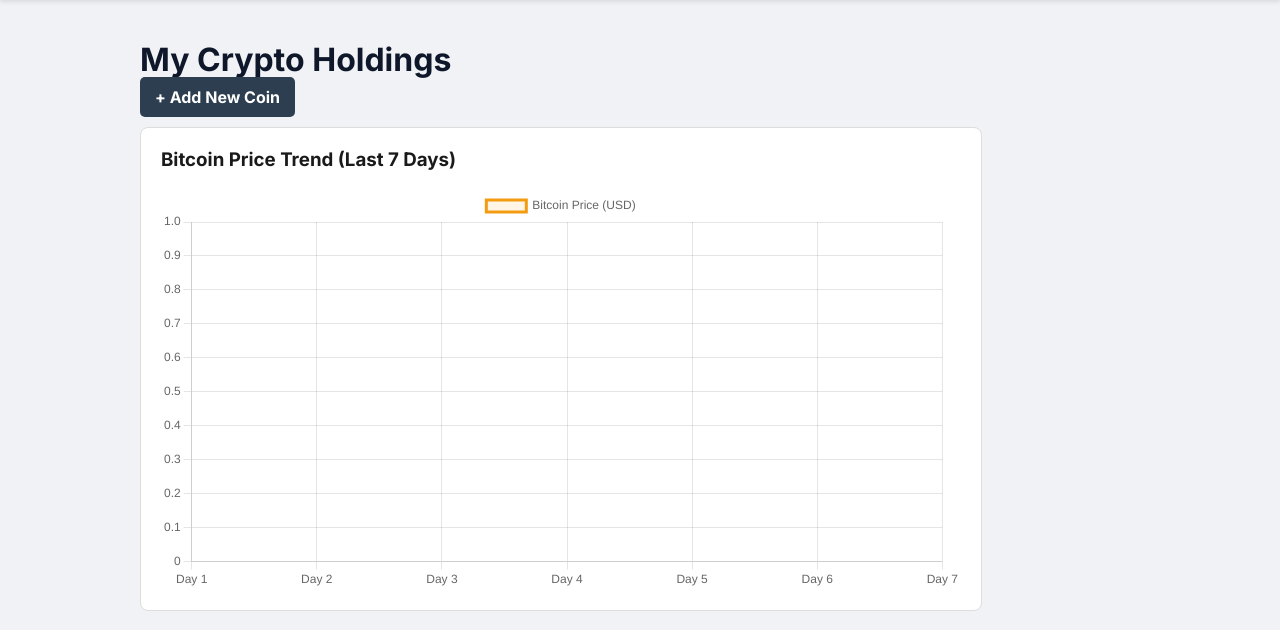
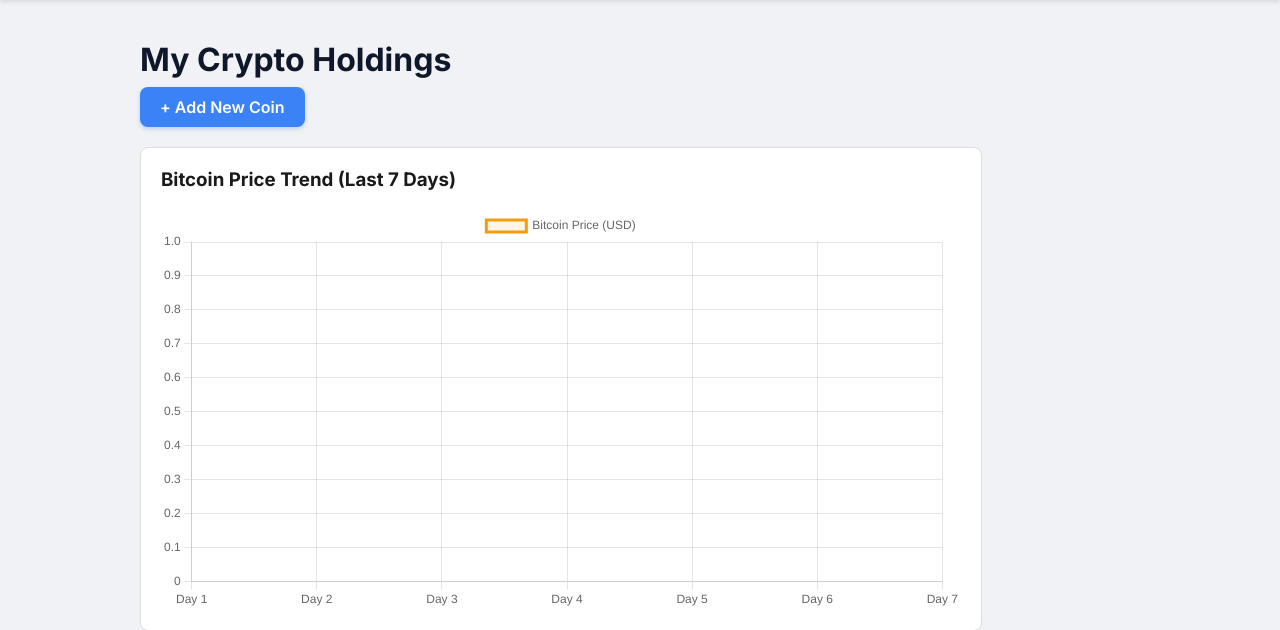
Before and after one commit to Magict67/CryptoPortfolio, a Django app: page / in a window 1280 px wide. Shown: the part 56-686 px from the top of the page. Run offline with Django 5.2, Linux system fonts and the light colour scheme; data comes from the database, SQL or seed files in the repository; data that the repository does not hold is empty.

Commit message:
button color continuity

```diff
--- a/portfolio/templates/portfolio/portfolio_list.html
+++ b/portfolio/templates/portfolio/portfolio_list.html
@@ -4,9 +4,9 @@
 <h1>My Crypto Holdings</h1>
 
 <div style="margin-bottom: 20px;">
-    <a href="{% url 'add_coin' %}" style="background-color: #2c3e50; color: white; padding: 10px 15px; text-decoration: none; border-radius: 5px; font-weight: bold;">
-        + Add New Coin
-    </a>
+<a href="{% url 'add_coin' %}" class="btn-add">
+    + Add New Coin
+</a>
 </div>
 
 <div style="width: 100%; max-width: 800px; margin: 20px 0; background: white; padding: 20px; border-radius: 8px; border: 1px solid #ddd;">
```
